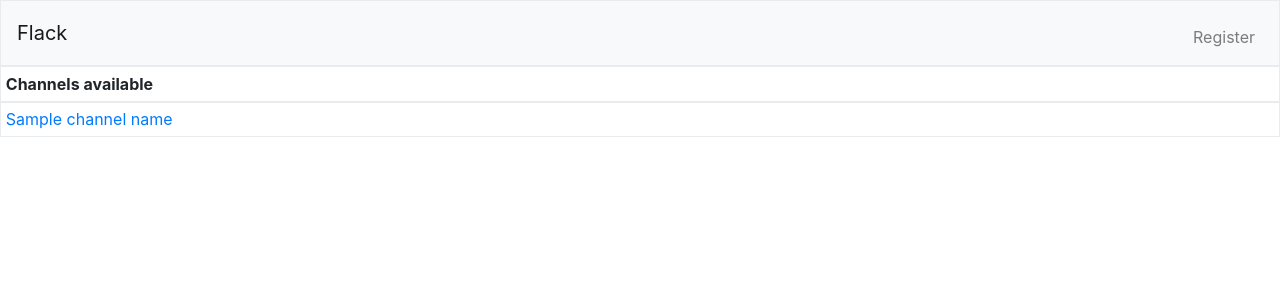
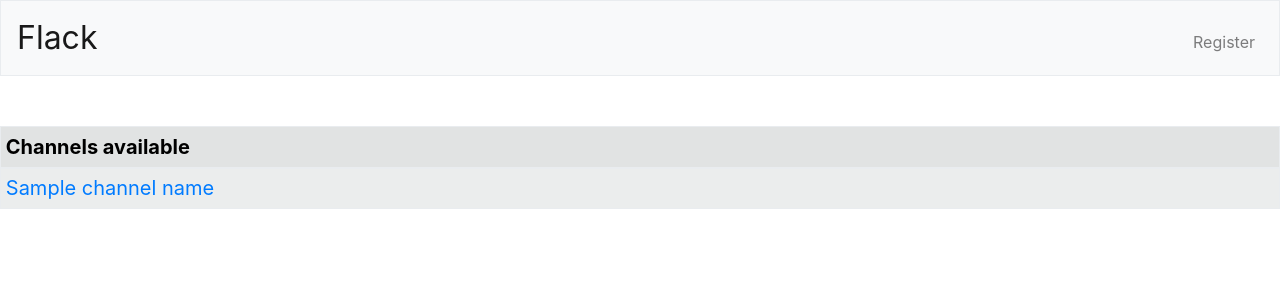
Before and after one commit to zseen/cs50-web, a Flask app: template Project1/project1/templates/book.html in a window 1280 px wide. Shown: the top 300 px of the page. Run offline with Flask 2, Linux system fonts and the light colour scheme; the template is opened without the code that fills it: most values are stand-ins (such as "Sample title", 1, 10 or a date in 2020); some libraries are stand-ins or nearby versions.

Commit message:
Rename variables in styles.css

```diff
--- a/Project2/project2/static/chatroom.js
+++ b/Project2/project2/static/chatroom.js
@@ -47,7 +47,8 @@ function renderMessageInLine(message)
     const messageLine = document.createElement('li');
     document.querySelector('#messagesToDisplay').append(messageLine);
 
-    var timestampFormat = {
+    var timestampFormat =
+    {
         year: 'numeric',
         month: 'long',
         day: 'numeric',
@@ -55,6 +56,7 @@ function renderMessageInLine(message)
         minute: 'numeric',
         second: 'numeric'
     };
+
     var date = new Date(message.time);
     var timestamp = date.toLocaleDateString("en-GB", timestampFormat)
 
--- a/Project2/project2/static/styles.css
+++ b/Project2/project2/static/styles.css
@@ -17,7 +17,7 @@ nav .navbar-brand
     font-size: xx-large;
 }
 
-.sender
+.black-helvetica-text
 {
     font-size: 15px;
     font-family: helvetica;
@@ -37,11 +37,11 @@ table
 
 th
 {
-    background-color: #b6bdc3;
+    background-color: #e1e3e3;
     color: black;
 }
 
 tr
 {
-    height: 30px;
+    background-color: #ebeded;
 }
--- a/Project2/project2/templates/layout.html
+++ b/Project2/project2/templates/layout.html
@@ -11,6 +11,7 @@
         <script src="https://code.jquery.com/jquery-3.1.1.min.js"></script>
         <script src="https://cdnjs.cloudflare.com/ajax/libs/popper.js/1.12.3/umd/popper.min.js"></script>
         <script src="https://maxcdn.bootstrapcdn.com/bootstrap/4.0.0-beta.2/js/bootstrap.min.js"></script>
+        <link rel="stylesheet" type="text/css" href="{{ url_for('static', filename='styles.css')}}" />
 
         <title>Flack: {% block title %}{% endblock %}</title>
     </head>
@@ -40,6 +41,7 @@
         {% endif %}
 
         {% if channelNames %}
+            <div class="large-top-margin">
                 <table class="table table-bordered table-sm">
                     <thead>
                         <tr>
@@ -56,6 +58,7 @@
                         {% endfor %}
                     </tbody>
                 </table>
+            </div>
         {% endif %}
     </body>
 </html>
--- a/Project2/project2/templates/viewChannelContent.html
+++ b/Project2/project2/templates/viewChannelContent.html
@@ -10,7 +10,7 @@
     <form action="javascript:void(0);" class="mt-2" method="post">
         <div class="input-group mb-3">
             <div class="input-group-prepend">
-                <span class="sender"> {{ username }}'s message:  </span>
+                <span class="black-helvetica-text"> {{ username }}'s message:  </span>
             </div>
             <input type="text" class="form-control" placeholder="Type your message here">
             <button type="submit" class="ml-1 btn btn-primary">Send</button>
```
Lines whose indentation alone changed are shown as unchanged.
